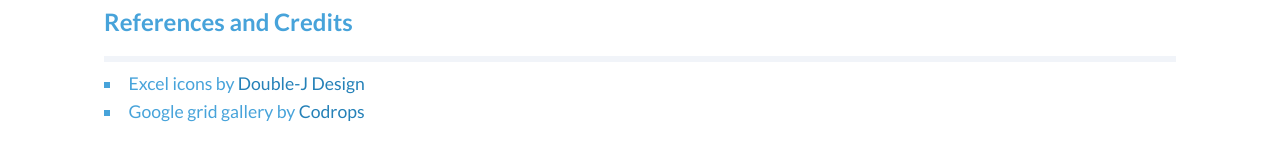
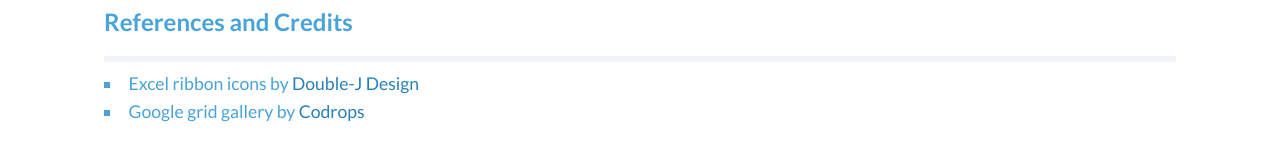
Before and after one commit to noworneverev/tickmark_demo, a plain HTML site: page index.html in a window 1280 px wide. Shown: the part 3285-3445 px from the top of the page. Drawn offline with nearby package versions, Linux system fonts and the light colour scheme.

Commit message:
Update credits

```diff
--- a/index.html
+++ b/index.html
@@ -347,7 +347,7 @@
 					<h2>References and Credits</h2><hr class="style1">
 					<div class="freestyle">
 					<ul>
-						<li>Excel icons by <a href="http://www.doublejdesign.co.uk/" target="_blank">Double-J Design</a></li>
+						<li>Excel ribbon icons by <a href="http://www.doublejdesign.co.uk/" target="_blank">Double-J Design</a></li>
 						<li>Google grid gallery by <a href="https://github.com/codrops/GridGallery" target="_blank">Codrops</a></li>
 					</ul>
 					</div>
```
